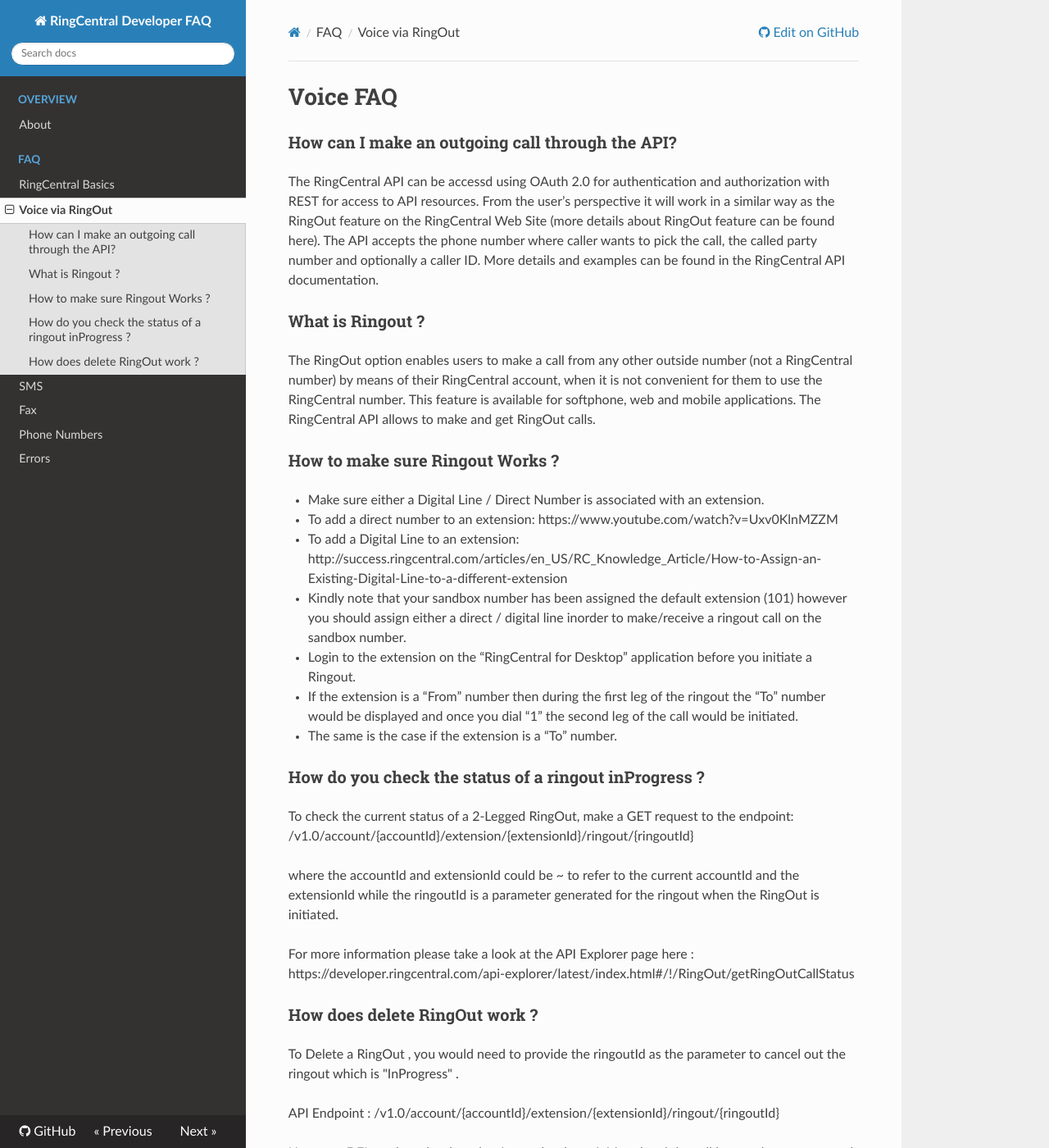
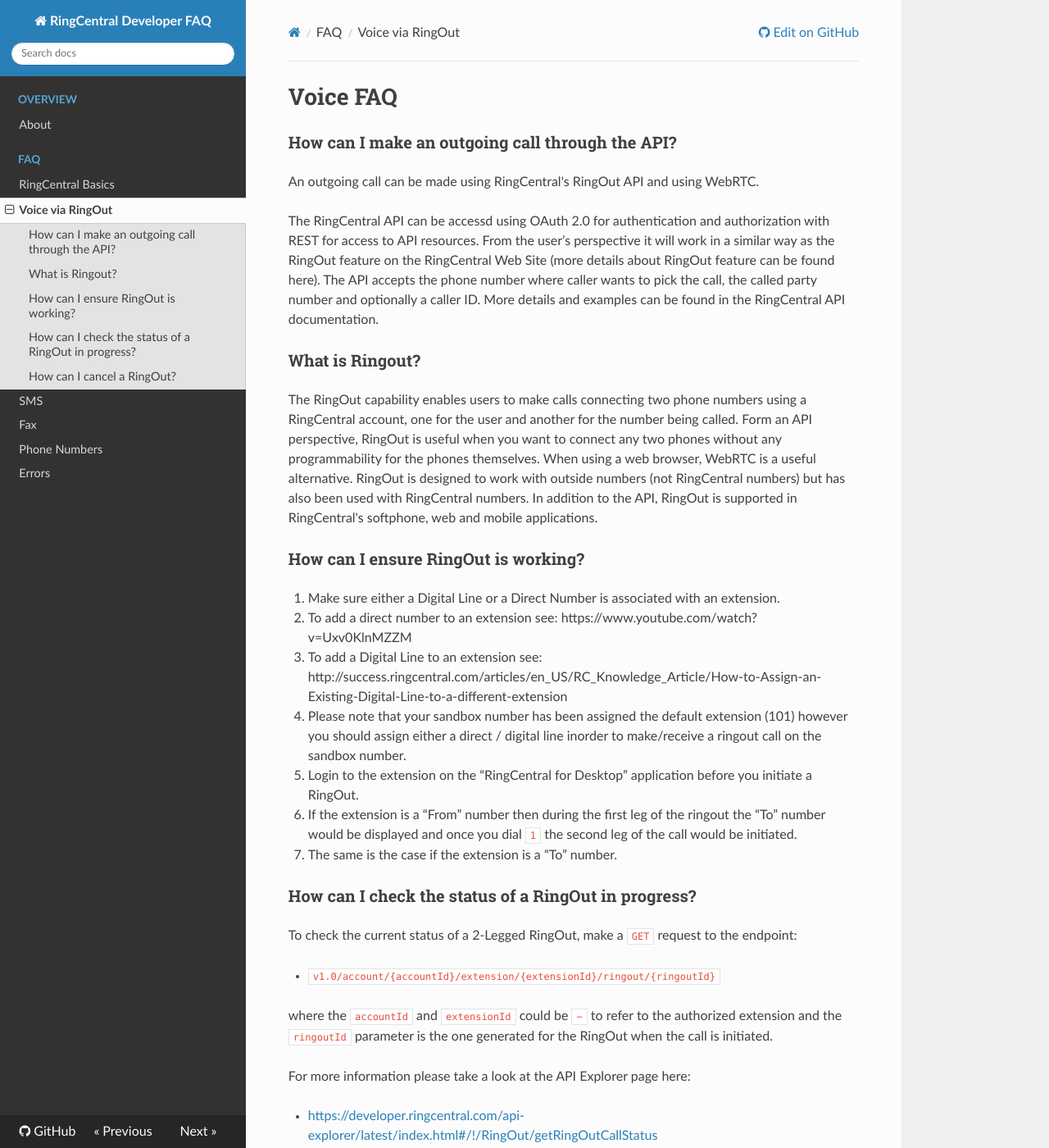
Before and after one commit to ringcentral/ringcentral-faq, an MkDocs documentation site: the page built from docs/voice_ringout.md, in a window 1280 px wide and 1400 px high. Shown: the whole window at 82% size. Built offline with MkDocs 1.6.1, drawn with Linux system fonts in a browser that asks for light colours; nearby versions of some CDN libraries; old or Windows-style settings are respelled for this version of MkDocs; some of the changed text lies outside the part shown.

Commit message:
update docs

```diff
--- a/docs/voice_ringout.md
+++ b/docs/voice_ringout.md
@@ -2,41 +2,44 @@
 
 ### How can I make an outgoing call through the API?
 
+An outgoing call can be made using RingCentral's RingOut API and using WebRTC.
+
+
 The RingCentral API can be accessd using OAuth 2.0 for authentication and authorization with REST for access to API resources. From the user’s perspective it will work in a similar way as the RingOut feature on the RingCentral Web Site (more details about RingOut feature can be found here). The API accepts the phone number where caller wants to pick the call, the called party number and optionally a caller ID. More details and examples can be found in the RingCentral API documentation.
 
-### What is Ringout ?
+### What is Ringout?
 
-The RingOut option enables users to make a call from any other outside number (not a RingCentral number) by means of their RingCentral account, when it is not convenient for them to use the RingCentral number. This feature is available for softphone, web and mobile applications. The RingCentral API allows to make and get RingOut calls.
+The RingOut capability enables users to make calls connecting two phone numbers using a RingCentral account, one for the user and another for the number being called. Form an API perspective, RingOut is useful when you want to connect any two phones without any programmability for the phones themselves. When using a web browser, WebRTC is a useful alternative. RingOut is designed to work with outside numbers (not RingCentral numbers) but has also been used with RingCentral numbers. In addition to the API, RingOut is supported in RingCentral's softphone, web and mobile applications.
 
-### How to make sure Ringout Works ?
+### How can I ensure RingOut is working?
 
-* Make sure either a Digital Line / Direct Number is associated with an extension.
-* To add a direct number to an extension: https://www.youtube.com/watch?v=Uxv0KlnMZZM
-* To add a Digital Line to an extension: http://success.ringcentral.com/articles/en_US/RC_Knowledge_Article/How-to-Assign-an-Existing-Digital-Line-to-a-different-extension
-* Kindly note that your sandbox number has been assigned the default extension (101) however you should assign either a direct / digital line inorder to make/receive a ringout call on the sandbox number.
-* Login to the extension on the “RingCentral for Desktop” application before you initiate a Ringout.
-* If the extension is a “From” number then during the first leg of the ringout the “To” number would be displayed and once you dial “1” the second leg of the call would be initiated.
-* The same is the case if the extension is a “To” number.
+1. Make sure either a Digital Line or a Direct Number is associated with an extension.
+1. To add a direct number to an extension see: https://www.youtube.com/watch?v=Uxv0KlnMZZM
+1. To add a Digital Line to an extension see: http://success.ringcentral.com/articles/en_US/RC_Knowledge_Article/How-to-Assign-an-Existing-Digital-Line-to-a-different-extension
+1. Please note that your sandbox number has been assigned the default extension (101) however you should assign either a direct / digital line inorder to make/receive a ringout call on the sandbox number.
+1. Login to the extension on the “RingCentral for Desktop” application before you initiate a RingOut.
+1. If the extension is a “From” number then during the first leg of the ringout the “To” number would be displayed and once you dial `1` the second leg of the call would be initiated.
+1. The same is the case if the extension is a “To” number.
 
-### How do you check the status of a ringout inProgress ?
+### How can I check the status of a RingOut in progress?
 
-To check the current status of a 2-Legged RingOut, make a GET request to the endpoint:
-/v1.0/account/{accountId}/extension/{extensionId}/ringout/{ringoutId}
+To check the current status of a 2-Legged RingOut, make a `GET` request to the endpoint:
 
-where the accountId and extensionId could be ~ to refer to the current accountId and the extensionId while the ringoutId is a parameter generated for the ringout when the RingOut is initiated.
+* `v1.0/account/{accountId}/extension/{extensionId}/ringout/{ringoutId}`
 
-For more information please take a look at the API Explorer page here :
-https://developer.ringcentral.com/api-explorer/latest/index.html#/!/RingOut/getRingOutCallStatus
+where the `accountId` and `extensionId` could be `~` to refer to the authorized extension and the `ringoutId` parameter is the one generated for the RingOut when the call is initiated.
 
+For more information please take a look at the API Explorer page here:
 
-### How does delete RingOut work ?
+* [https://developer.ringcentral.com/api-explorer/latest/index.html#/!/RingOut/getRingOutCallStatus](https://developer.ringcentral.com/api-explorer/latest/index.html#/!/RingOut/getRingOutCallStatus)
 
-To Delete a RingOut , you would need to provide the ringoutId as the parameter to cancel out the ringout which is "InProgress" .
+### How can I cancel a RingOut?
 
-API Endpoint : /v1.0/account/{accountId}/extension/{extensionId}/ringout/{ringoutId}
+A RingOut can be cancelled using an API call to the RingOut API endpoint using the `DELETE` method when the RingOut is `InProgress`.
 
-However, DEL works only when the ringout has been initiated and the call has not been connected.
+* API Endpoint: `v1.0/account/{accountId}/extension/{extensionId}/ringout/{ringoutId}`
 
-Lets say you initiate a ringout and immediately call the DEL RingOut API Endpoint , the call would get hangup as long as the ringout between the two parties is not connected ( first leg has not been established )
+Deleting the RingOut is only available when the RingOut has been initiated and the call has not been connected. For example:
 
-If the first leg of the call has been initiated, then the DEL ringout would not hangup the call.
+* If you initiate a RingOut and immediately call the `DELETE` RingOut API Endpoint, the call would get hangup as long as the RingOut between the two parties is not connected (first leg has not been established)
+* If the first leg of the call has been initiated, then the `DELETE` API will not hangup the call.
```
